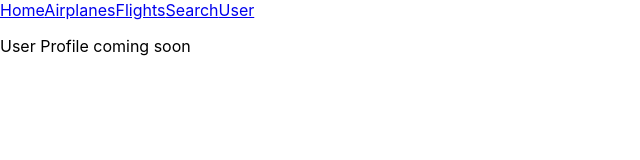
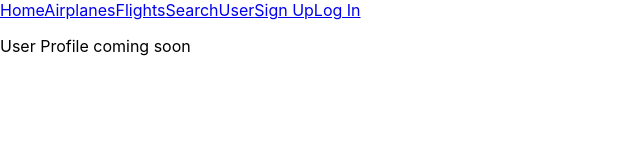
Before and after one commit to agpoulsen/burning-airline-react, a React (Create React App) app: page /user in a window 1280 px wide. Shown: the top 160 px of the page, without its empty margins (0-640 px from the left). Built offline with nearby package versions, Linux system fonts and the light colour scheme.

Commit message:
Routes working again + login/signup

```diff
--- a/src/components/Navbar.js
+++ b/src/components/Navbar.js
@@ -8,6 +8,8 @@
       <Link to='/flights'>Flights</Link>
       <Link to='/search'>Search</Link>
       <Link to='/user'>User</Link>
+      <Link to='/Signup'>Sign Up</Link>
+      <Link to='/Login'>Log In</Link>
     </div>
   );
 }
--- a/src/index.js
+++ b/src/index.js
@@ -11,7 +11,9 @@
 import Search from './components/Search';
 import User from './components/User';
 import Error from './components/Error';
-import NavBar from './components/Navbar'
+import NavBar from './components/Navbar';
+import Signup from './components/Signup';
+import Login from './components/Login';
 
 ReactDOM.render(
   <BrowserRouter>
@@ -22,6 +24,8 @@
       <Route path='/flights' element={ <Flights /> } />
       <Route path='/search' element={ <Search /> } />
       <Route path='/user' element={ <User /> } />
+      <Route path='/login' element={ <Login /> } />
+      <Route path='/signup' element={ <Signup />} />
       <Route element={ <Error /> } />
     </Routes>
 
```
